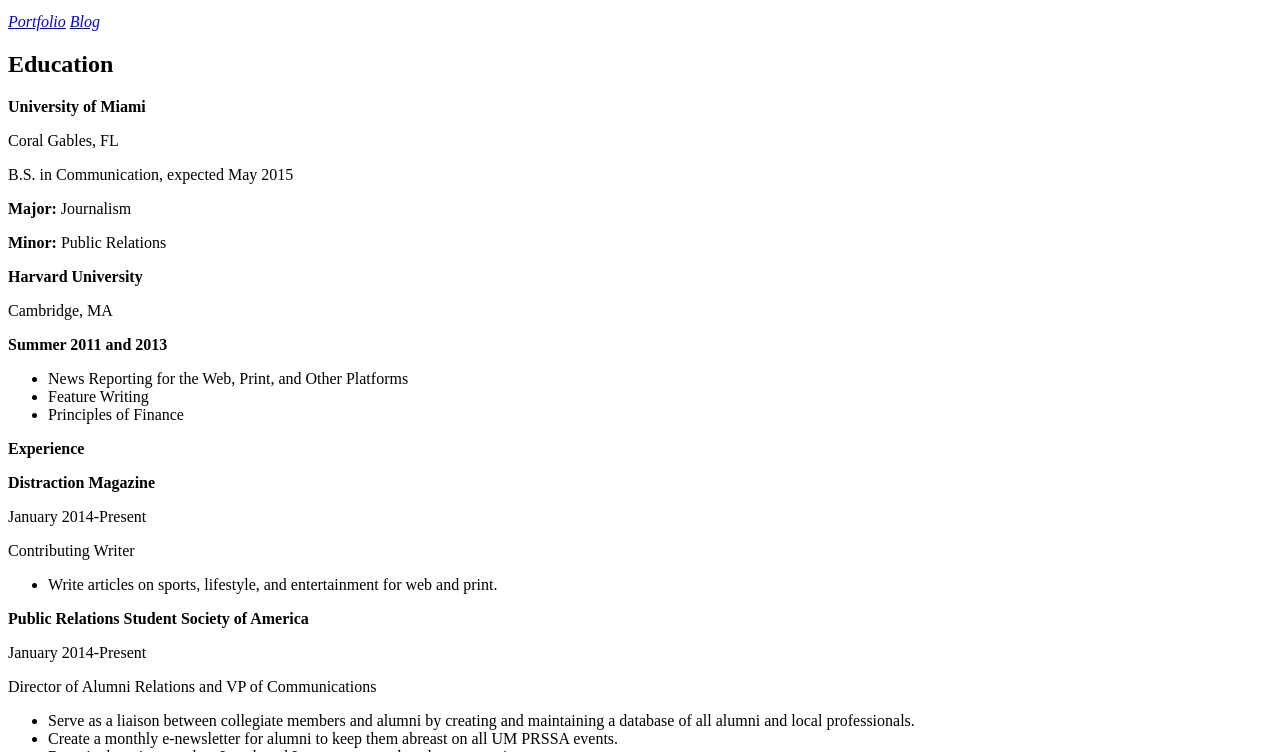
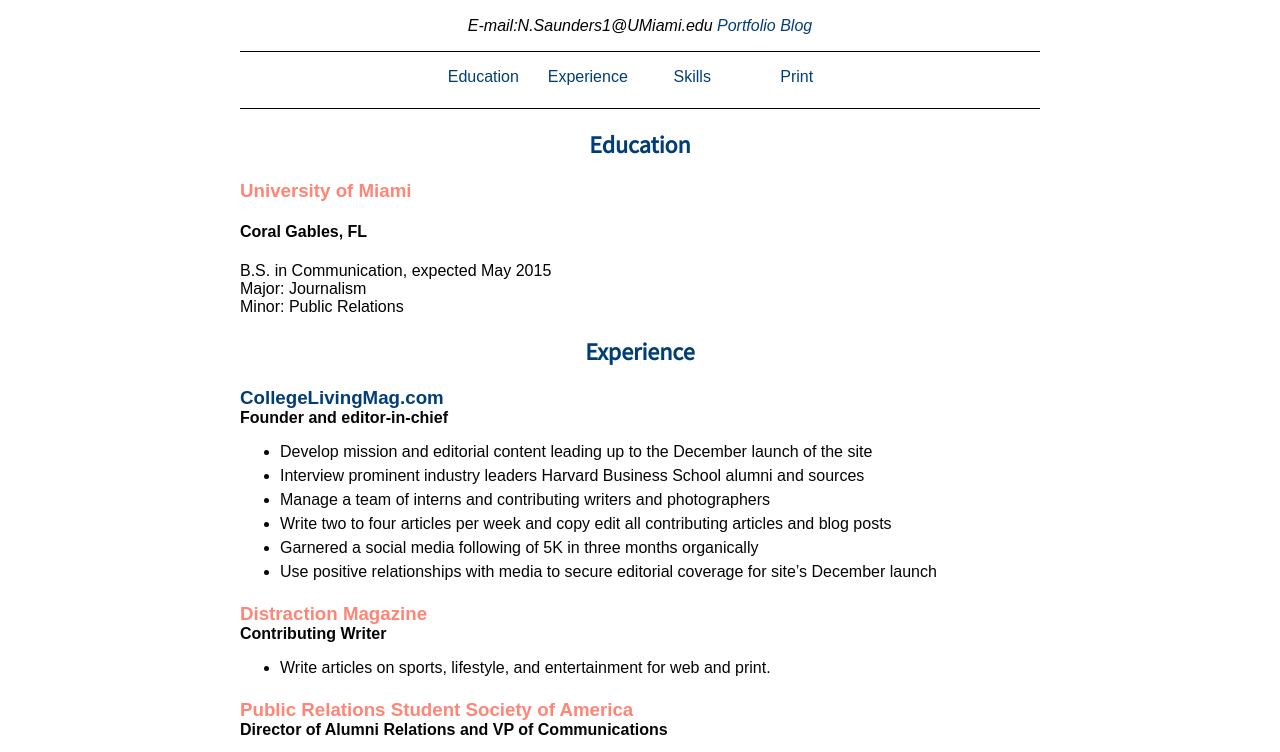
Before and after one commit to NicoleAltDelete/nicoleAltDelete.github.io, a plain HTML site: page resume.html in a window 1280 px wide. Shown: the part 135-887 px from the top of the page. Drawn offline with Linux system fonts and the light colour scheme; a web font is replaced by a local one.

Commit message:
Updated files.

```diff
--- /dev/null
+++ b/css/print.css
@@ -0,0 +1,50 @@
+* {color; black;
+background: transparents;
+font-size: 12pt;
+font-family: "Times New Roamn", serif;}
+
+@page {margin: .5in;
+}
+h1,h2{
+  color:#FF6961;
+  font-family: "Source Sans Pro", sans-serif;
+  text-align: center;
+}
+
+h2{
+  color: #013E76;
+}
+
+address {text-align: center;}
+
+
+h3{
+  color:#FF8576;
+}
+
+p{margin-top:0;
+  margin-bottom:0;
+}
+
+#container {max-width: 800px;
+            margin: 0 auto;}
+
+a {text-decoration: none;
+    color: black;
+    padding-top:20px;
+    padding-bottom:20px;}
+
+a[href^="http://"]:after { content:"(" attr(href)")"}
+
+li{
+  padding-bottom: 6px;}
+
+article h3,
+article h4 {
+  margin:0;
+}
+
+nav ul li{
+  display: none;
+  width: 100px;
+}
--- /dev/null
+++ b/css/style.css
@@ -0,0 +1,71 @@
+body {font-family: "Muli", sans-serif;
+      font-size:16px;}
+
+h1,h2{
+  color:#FF6961;
+  font-family: "Source Sans Pro", sans-serif;
+  text-align: center;
+}
+
+h2{
+  color: #013E76;
+}
+
+address {text-align: center;}
+
+
+h3{
+  color:#FF8576;
+}
+
+p{margin-top:0;
+  margin-bottom:0;
+}
+
+#container {max-width: 800px;
+            margin: 0 auto;}
+
+a {text-decoration: none;
+    color: #013E76;
+    padding-top:20px;
+    padding-bottom:20px;}
+a:hover {color:#FF6961}
+
+li{
+  padding-bottom: 6px;
+}
+
+
+#experience {
+  color: #050505;
+}
+
+#skills {
+  color: #050505;
+}
+
+#skillsh2 {
+  color: #FF6961;
+}
+
+article h3,
+article h4 {
+  margin:0;
+}
+
+nav{
+  text-align: center;
+  font-family: arial;
+}
+
+nav ul{
+  padding: 1em 0;
+  padding-left: 0;
+  border-top: 1px solid #050505;
+  border-bottom: 1px solid #050505;
+}
+
+nav ul li{
+  display: inline-block;
+  width: 100px;
+}
--- a/resume.html
+++ b/resume.html
@@ -3,53 +3,73 @@
 <html>
 
   <head>
+    <link href="css/style.css" media="screen" rel="stylesheet" />
+    <link href="css/print.css" media="print" rel="stylesheet" />
+    <link href="https://fonts.googleapis.com/css?family=Source+Sans+Pro|Muli" rel="stylesheet"/>
+
     <meta charset="UTF-8"/>
-    <title>Nicole Saunders.HTML</title>
+    <title>Nicole Saunders</title>
   </head>
 
 <body>
-
-
+  <div id="container">
+  <header>
       <h1>Nicole Saunders</h1>
-
+      <h2> Journalist, Editor and PR </h2><br>
       <address>
-
-      <p>Journalist, Editor, and PR</p>
-      <p><strong>E-mail:</strong> N.Saunders1@UMiami.edu</p>
+      E-mail:N.Saunders1@UMiami.edu
       <a href="http://www.NicoleAltDelete.Tumblr.com">Portfolio</a>
       <a href="http://www.CollegeLivingMag.com">Blog</a>
-
       </address>
 
-     <h2>Education</h2>
+<nav>
+  <ul>
+    <li><a href="#education">Education</a></li>
+    <li><a href="#experience">Experience</a></li>
+    <li><a href="#skills">Skills</a></li>
+    <li><a href="javascript:window.print ();">Print</a></li>
+  </ul>
+</nav>
+  </header>
 
-          <strong>University of Miami</strong>
-          <p>Coral Gables, FL</p>
+    <section><h2 id="education">Education</h2>
+
+          <h3>University of Miami</h3>
+          <h4>Coral Gables, FL</h4>
           <p>B.S. in Communication, expected May 2015</p>
-          <p><strong>Major:</strong> Journalism</p>
-          <p><strong>Minor:</strong> Public Relations</p>
+          <p>Major: Journalism</p>
+          <p>Minor: Public Relations</p>
 
-          <strong>Harvard University</strong>
-          <p>Cambridge, MA</p>
-          <strong>Summer 2011 and 2013</strong>
+    </section>
+
+<section id="experience"><h2> Experience</h2>
+
+<article>
+  <h3> <a href= "http://www.collegelivingmag.com">CollegeLivingMag.com</a> </h3>
+
+    <h4>Founder and editor-in-chief</h4>
       <ul>
-          <li>News Reporting for the Web, Print, and Other Platforms</li>
-          <li>Feature Writing</li>
-          <li>Principles of Finance</li>
+        <li>Develop mission and editorial content leading up to the December launch of the site</li>
+        <li>Interview prominent industry leaders Harvard Business School alumni and
+sources</li>
+        <li>Manage a team of interns and contributing writers and photographers</li>
+        <li>Write two to four articles per week and copy edit all contributing articles and blog posts</li>
+        <li>Garnered a social media following of 5K in three months organically</li>
+        <li>Use positive relationships with media to secure editorial coverage for site’s December launch</li>
       </ul>
+</article>
 
-<p><strong>Experience</strong></p>
-
-          <strong>Distraction Magazine</strong>
-          <p>January 2014-Present</p>
-          <p>Contributing Writer</p>
+<article>
+  <h3>Distraction Magazine</h3>
+          <h4>Contributing Writer</h4>
           <ul>
             <li>Write articles on sports, lifestyle, and entertainment for web and print.</li>
           </ul>
+        </article>
 
-          <strong>Public Relations Student Society of America</strong>
-          <p>January 2014-Present</p>
-          <p>Director of Alumni Relations and VP of Communications</p>
+<article>
+  <h3>Public Relations Student Society of America</h3>
+          <h4>Director of Alumni Relations and VP of Communications</h4>
           <ul>
             <li>Serve as a liaison between collegiate members and alumni by creating and maintaining a database of all alumni and local professionals.</li>
             <li>Create a monthly e-newsletter for alumni to keep them abreast on all UM PRSSA events.</li>
@@ -62,44 +82,35 @@
             <li>Greeted and looked after special guests.</li>
             <li>Streamlined the organization of garments and models before, during, and after the fashion show.</li>
           </ul>
+        </article>
 
-
-<p><strong>Houses for Change</strong></p>
-
-<p>February 2014-June 2014</p>
-<p>Communications Intern:</p>
+      <article>
+          <h3>Houses for Change</h3>
+          <h4>Communications Intern:</h4>
           <ul>
             <li>Develop and implement the communications and social media initiatives for Houses for Change.</li>
             <li>Effectively expand brand awareness from an audience of 10 to 125 and growing in one month.</li>
-<li>Create press releases, fact sheets, backgrounders, business letters, advocacy pieces, and executive   	  biography profiles.</li>
+            <li>Create press releases, fact sheets, backgrounders, business letters, advocacy pieces, and executive biography profiles.</li>
             <li>Serve as a media liaison and pitch to digital and print media outlets.</li>
             <li>Create and design blog, write blog posts, and aggregate news related to the nonprofit’s mission.</li>
             <li>Develop a successful social media program.</li>
             <li>Monitor benchmark goals for measuring impact of social media programs using social media analytics and dashboards, ensuring success for the organization.</li>
           </ul>
 
-<p><strong>The Beacon Newspaper</strong></p>
+        </article>
 
-<p>August 2012-May 2013</p>
-<p>News Editor and Writer:</p>
+      <article>
+          <h3>The Beacon Newspaper</h3>
+          <h4>News Editor and Writer:</h4>
           <ul>
             <li>Interviewed and gathered sources to write articles for weekly publication.</li>
             <li>Assigned, oversaw, and edited copy for for local news and on-campus news articles.</li>
             <li>Enforced deadlines among local and campus news writers</li>
           </ul>
+        </article>
+</section>
 
-<p><strong>Future Business Leaders of America</strong></p>
-
-<p>August 2009-May 2010</p>
-<p>Philanthropy Chair and Leadership Chair:</p>
-<ul>
-<li>Successfully organized a carnival for 500 children at the Palm Beach County Buddy Walk.</li>
-<li>Increased student volunteers by 20% or a total of 80 volunteers.</li>
-<li>Increased donations by $800 in one month which resulted in a overall FBLA chapter donation record of $2,000.
-</li>
-</ul>
-
-<p>Skills</p>
+<section id="skills"><h2> Skills</h2>
 
             <ul>
             <li>AP Style</li>
@@ -115,9 +126,7 @@
             <li>Press releases</li>
             <li>Public Speaking</li>
           </ul>
-
-<p><strong>References</strong></p>
-<p>Available unpon request</p>
-
+</section>
+</div>
 </body>
 </html>
```
Lines whose indentation alone changed are shown as unchanged.
